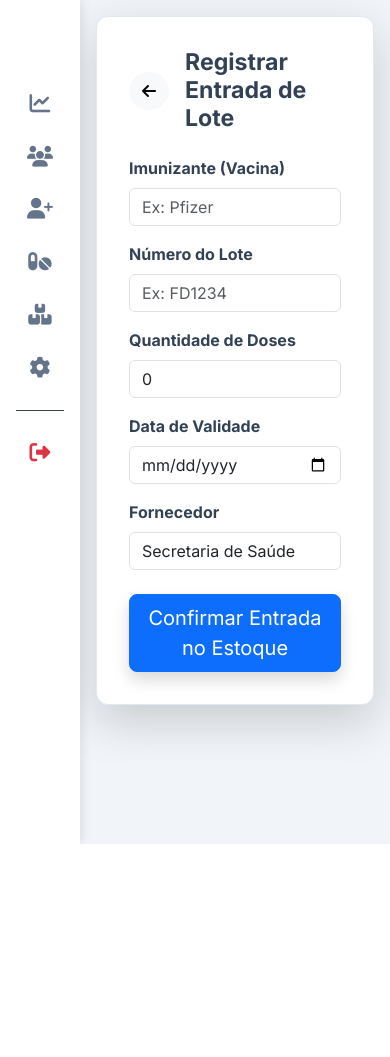
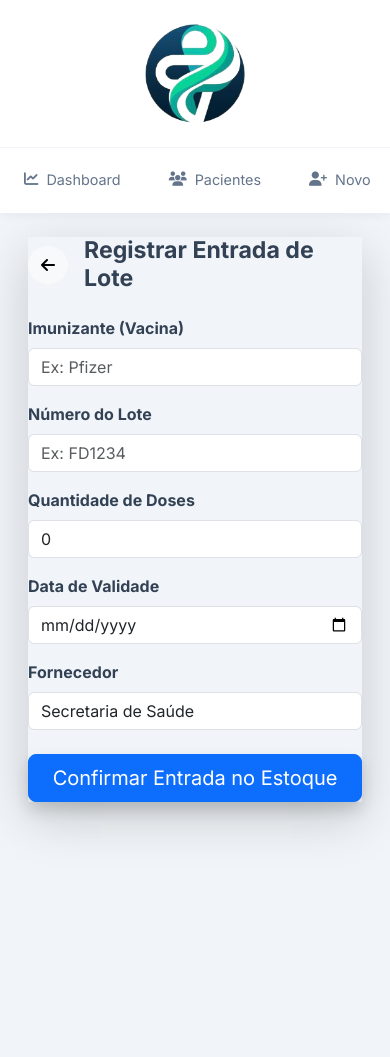
Before and after one commit to jvtrem7/sistema-vacina, a Django app: page /estoque/novo/ in a window 390 px wide. Before the commit the page ends 844 px from the top, so only its background shows below. Run offline with Django 5.2, Linux system fonts and the light colour scheme; the visitor is signed in with stand-in values (Sample User, id 1).

Commit message:
tentando ajeitar a interface

```diff
--- a/requirements.txt
+++ b/requirements.txt
@@ -4,10 +4,11 @@ charset-normalizer==3.4.7
 dj-database-url==3.1.2
 Django==5.2.13
 idna==3.11
+psycopg2==2.9.11
 psycopg2-binary==2.9.12
+python-dotenv==1.2.2
 requests==2.33.1
 sqlparse==0.5.5
 tzdata==2026.1
 urllib3==2.6.3
-python-dotenv
-whitenoise
+whitenoise==6.12.0
--- a/vacinas/templates/vacinas/base.html
+++ b/vacinas/templates/vacinas/base.html
@@ -11,125 +11,165 @@
 
     <style>
         :root {
-        --dark-sidebar: #ffffff; /* Fundo branco */
-        --bg-light: #f1f5f9;
-        --text-main: #334155;
-        --primary-blue: #2563eb;
+            --dark-sidebar: #ffffff;
+            --bg-light: #f1f5f9;
+            --text-main: #334155;
+            --primary-blue: #2563eb;
         }
         body { font-family: 'Inter', sans-serif; background-color: var(--bg-light); color: var(--text-main); margin: 0; }
 
-        /* Sidebar SaaS (Escura e Fixa) */
-        .sidebar { background: var(--dark-sidebar); height: 100vh; position: fixed; width: 260px; z-index: 100; box-shadow: 2px 0 10px rgba(0,0,0,0.1);overflow-y: auto;
-         scrollbar-width: none;}
-        .main-content { margin-left: 260px; padding: 2rem 3rem; min-height: 100vh; }
+        /* Sidebar SaaS */
+        .sidebar {
+            background: var(--dark-sidebar);
+            height: 100vh;
+            position: fixed;
+            width: 260px;
+            z-index: 100;
+            box-shadow: 2px 0 10px rgba(0,0,0,0.05);
+            overflow-y: auto;
+            scrollbar-width: none;
+            transition: all 0.3s;
+        }
 
-        /* Estilo da Logo */
-        .logo-container { padding: 1.5rem; text-align: center; border-bottom: 1px solid #334155;
-        background: radial-gradient(circle, rgba(255,255,255,0.05) 0%, rgba(255,255,255,0) 70%);
-    border-bottom: 1px solid rgba(255,255,255,0.05); }
+        /* Ajuste do conteúdo principal */
+        .main-content {
+            margin-left: 260px;
+            padding: 2rem 3rem;
+            min-height: 100vh;
+            transition: all 0.3s;
+        }
+
+        .logo-container {
+            padding: 1.5rem;
+            text-align: center;
+            border-bottom: 1px solid #f1f5f9;
+        }
         .logo-img { max-width: 140px; }
 
-        /* Links Minimalistas do SaaS */
         .nav-link {
-           color: #64748b;
+            color: #64748b;
             font-weight: 500;
             padding: 0.8rem 1.5rem;
             border-radius: 8px;
             margin: 0.2rem 1rem;
-            transition: all 0.3s;
+            transition: all 0.2s;
             display: flex;
             align-items: center;
-            white-space: nowrap;
         }
-        .nav-link:hover { background-color: #eff6ff ; color: #fff; transform: translateX(5px); }
-        .nav-link.active { background-color: #334155;color: #ffff; }
-        .nav-link i { font-size: 1.1rem; }
 
-        /* Estilo dos Títulos do Menu */
-        .menu-header { color: #475569;; font-size: 0.75rem; text-transform: uppercase; letter-spacing: 1px; padding: 1rem 2rem 0.5rem; font-weight: 700; }
+        .nav-link:hover {
+            background-color: #eff6ff;
+            color: var(--primary-blue);
+            transform: translateX(5px);
+        }
 
-        /* Cards de Conteúdo SaaS */
-        .content-card { background: white; border-radius: 12px; padding: 2rem; border: 1px solid #e2e8f0; }
-        .card-title { font-weight: 700; color: #1e293b; }
+        .nav-link.active {
+            background-color: #334155;
+            color: #ffffff !important;
+        }
 
-        /* Tabelas Limpas */
-        .table { --bs-table-bg: transparent; }
-        .table thead th { color: #64748b; text-transform: uppercase; font-size: 0.8rem; letter-spacing: 0.5px; font-weight: 700; }
-        .table tbody td { font-weight: 500; color: var(--text-main); }
+        .menu-header {
+            color: #94a3b8;
+            font-size: 0.7rem;
+            text-transform: uppercase;
+            letter-spacing: 1px;
+            padding: 1.5rem 2rem 0.5rem;
+            font-weight: 700;
+        }
 
+        /* --- RESPONSIVIDADE (CELULAR) --- */
         @media (max-width: 992px) {
-            .sidebar { width: 80px; }
-            .sidebar span, .sidebar .menu-header, .sidebar .logo-img { display: none; }
-            .sidebar .logo-container { padding: 1rem; }
-            .sidebar h4 { display: block; font-size: 1.5rem; color: #fff; }
-            .main-content { margin-left: 80px; padding: 1rem; }
-            .nav-link { padding: 0.8rem; text-align: center; justify-content: center; margin: 0.2rem; }
-            .nav-link i { margin: 0 !important; font-size: 1.3rem; }
+            .sidebar {
+                width: 100%;
+                height: auto;
+                position: relative;
+                box-shadow: 0 2px 10px rgba(0,0,0,0.05);
+            }
+            .main-content {
+                margin-left: 0;
+                padding: 1.5rem 1rem;
+            }
+            .nav {
+                flex-direction: row !important;
+                overflow-x: auto;
+                padding-bottom: 10px;
+                white-space: nowrap;
+                display: flex;
+                flex-wrap: nowrap;
+            }
+            .nav-link {
+                margin: 0.2rem 0.5rem;
+                padding: 0.6rem 1rem;
+                font-size: 0.9rem;
+            }
+            .menu-header { display: none; } /* Esconde títulos no mobile para ganhar espaço */
+            .logo-img { max-width: 100px; }
+            .border-top { display: none; } /* Esconde divisores no mobile */
         }
     </style>
 </head>
 <body>
-    {% load static %} <div class="sidebar">
+    {% load static %}
+
+    <div class="sidebar">
         <div class="logo-container">
             <img src="{% static 'vacinas/easyvacc.png' %}" alt="easyvacc" class="logo-img">
-            <h4 class="d-lg-none d-block m-0"><i class="fas fa-syringe"></i></h4> </div>
+        </div>
 
-        <nav class="nav flex-column mt-3">
+        <nav class="nav flex-column mt-2">
             {% if user.is_authenticated and request.resolver_match.url_name != 'caderneta_paciente' and request.resolver_match.url_name != 'busca_postos' %}
 
                 <p class="menu-header">Administração</p>
                 <a class="nav-link {% if request.resolver_match.url_name == 'home' %}active{% endif %}" href="{% url 'home' %}">
-                    <i class="fas fa-chart-line me-3"></i> <span>Dashboard</span>
+                    <i class="fas fa-chart-line me-2"></i> <span>Dashboard</span>
                 </a>
                 <a class="nav-link {% if request.resolver_match.url_name == 'listar_pacientes' %}active{% endif %}" href="{% url 'listar_pacientes' %}">
-                    <i class="fas fa-users me-3"></i> <span>Lista de Pacientes</span>
+                    <i class="fas fa-users me-2"></i> <span>Pacientes</span>
                 </a>
                 <a class="nav-link {% if request.resolver_match.url_name == 'cadastrar_paciente' %}active{% endif %}" href="{% url 'cadastrar_paciente' %}">
-                    <i class="fas fa-user-plus me-3"></i> <span>Novo Cadastro</span>
+                    <i class="fas fa-user-plus me-2"></i> <span>Novo</span>
                 </a>
                 <a class="nav-link {% if request.resolver_match.url_name == 'registrar_dose' %}active{% endif %}" href="{% url 'registrar_dose' %}">
-                    <i class="fas fa-pills me-3"></i> <span>Registrar Dose</span>
+                    <i class="fas fa-pills me-2"></i> <span>Dose</span>
                 </a>
-
                 <a class="nav-link {% if request.resolver_match.url_name == 'listar_estoque' %}active{% endif %}" href="{% url 'listar_estoque' %}">
-                    <i class="fas fa-boxes me-3"></i> <span>Estoque de Vacinas</span>
+                    <i class="fas fa-boxes me-2"></i> <span>Estoque</span>
                 </a>
 
                 <p class="menu-header">Sistema</p>
                 <a class="nav-link" href="/admin">
-                    <i class="fas fa-cog me-3"></i> <span>Painel Admin</span>
+                    <i class="fas fa-cog me-2"></i> <span>Admin</span>
                 </a>
 
-                <div class="border-top my-3 mx-3" style="border-color: #334155 !important;"></div>
+                <div class="border-top my-2 mx-3"></div>
 
                 <form id="logout-form" action="{% url 'logout' %}" method="post" style="display: none;">
                     {% csrf_token %}
                 </form>
                 <a class="nav-link text-danger" href="#" onclick="event.preventDefault(); document.getElementById('logout-form').submit();">
-                    <i class="fas fa-sign-out-alt me-3"></i> <span>Sair</span>
+                    <i class="fas fa-sign-out-alt me-2"></i> <span>Sair</span>
                 </a>
 
             {% else %}
-                {# MENU DO CIDADÃO (Público) #}
-                <p class="menu-header">Portal do Cidadão</p>
+                <p class="menu-header">Portal</p>
                 <a class="nav-link {% if request.resolver_match.url_name == 'caderneta_paciente' %}active{% endif %}" href="{% url 'caderneta_paciente' %}">
-                    <i class="fas fa-id-card me-3"></i> <span>Minha Caderneta</span>
+                    <i class="fas fa-id-card me-2"></i> <span>Caderneta</span>
                 </a>
                 <a class="nav-link {% if request.resolver_match.url_name == 'busca_postos' %}active{% endif %}" href="{% url 'busca_postos' %}">
-                    <i class="fas fa-map-marker-alt me-3"></i> <span>Postos de Saúde</span>
+                    <i class="fas fa-map-marker-alt me-2"></i> <span>Postos</span>
                 </a>
-
-                <div class="border-top my-3 mx-3" style="border-color: #334155 !important;"></div>
                 <a class="nav-link" href="{% url 'index_escolha' %}">
-                    <i class="fas fa-arrow-left me-3"></i> <span>Voltar ao Início</span>
+                    <i class="fas fa-arrow-left me-2"></i> <span>Voltar</span>
                 </a>
             {% endif %}
         </nav>
     </div>
 
     <div class="main-content">
-        {% block content %}
-        {% endblock %}
+        <div class="container-fluid">
+            {% block content %}
+            {% endblock %}
+        </div>
     </div>
 
     <script src="https://cdn.jsdelivr.net/npm/bootstrap@5.3.0/dist/js/bootstrap.bundle.min.js"></script>
```
